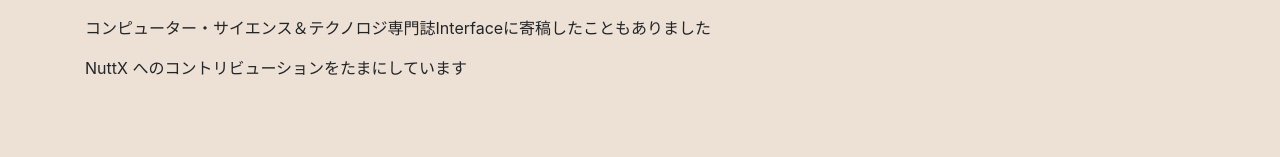
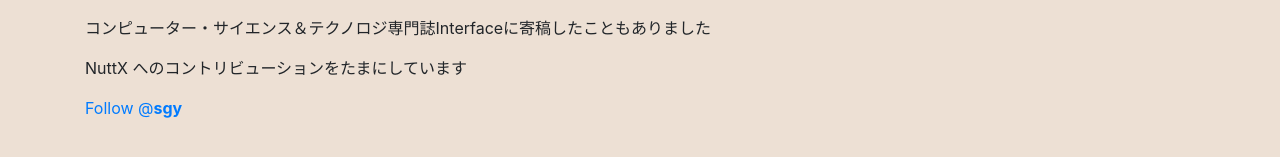
Before and after one commit to SePIAtimers/SePIAtimers.github.io, a Jekyll site: the page built from members.markdown, in a window 1280 px wide. Shown: the part 410-567 px from the top of the page. Built offline with Jekyll 4.4.1, drawn with Linux system fonts in a browser that asks for light colours; comment, search, counter and statistics services are not loaded.

Commit message:
__sgy__さん分の Twitter の Follow ボタンを追加

```diff
--- a/members.markdown
+++ b/members.markdown
@@ -15,3 +15,5 @@ Rust.Tokyo 2019, NuttX meetup Tokyo #1 speaker
 コンピューター・サイエンス＆テクノロジ専門誌Interfaceに寄稿したこともありました
 
 NuttX へのコントリビューションをたまにしています
+
+<a href="https://twitter.com/__sgy__?ref_src=twsrc%5Etfw" class="twitter-follow-button" data-show-count="false">Follow @__sgy__</a><script async src="https://platform.twitter.com/widgets.js" charset="utf-8"></script>
```
